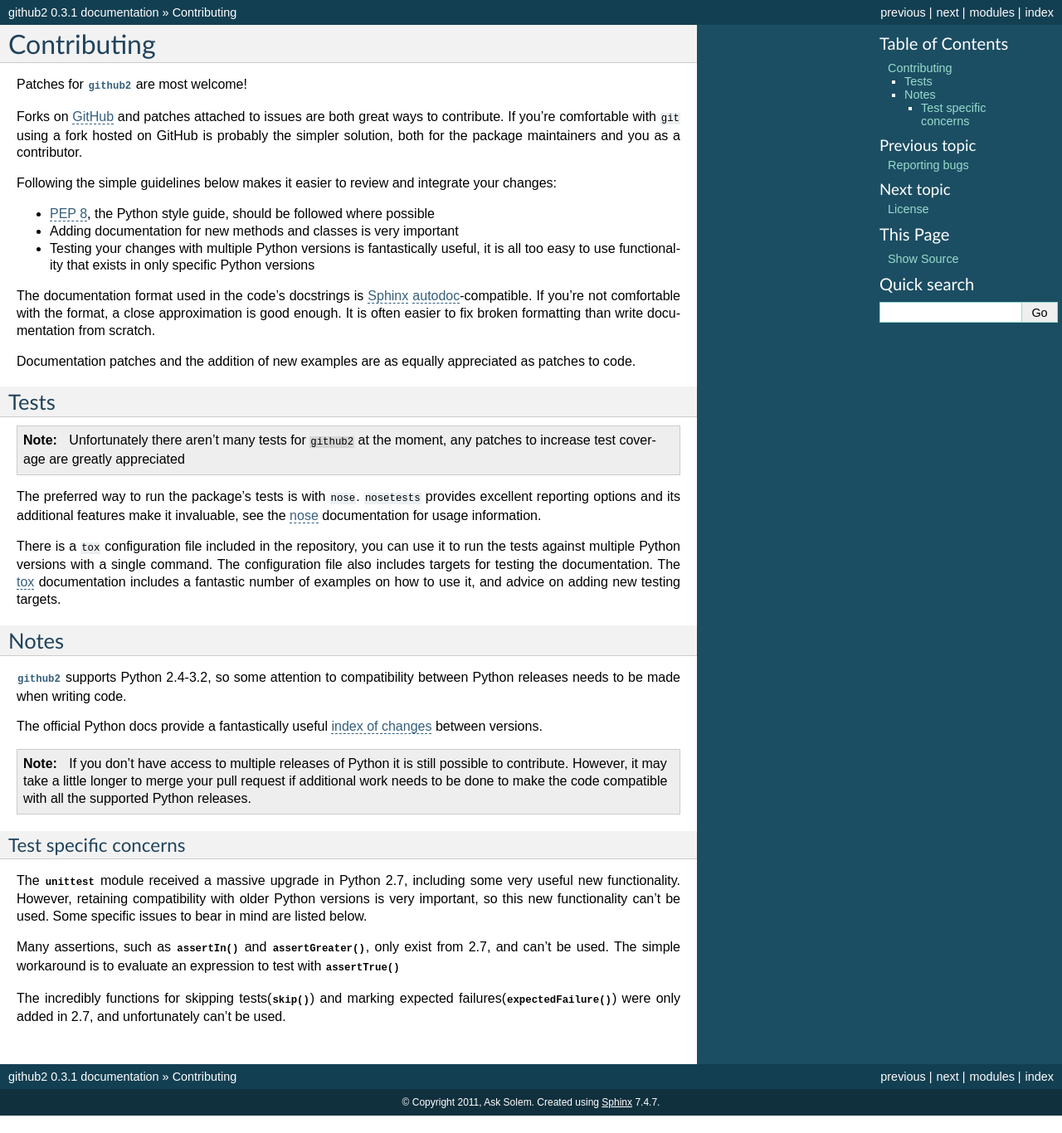
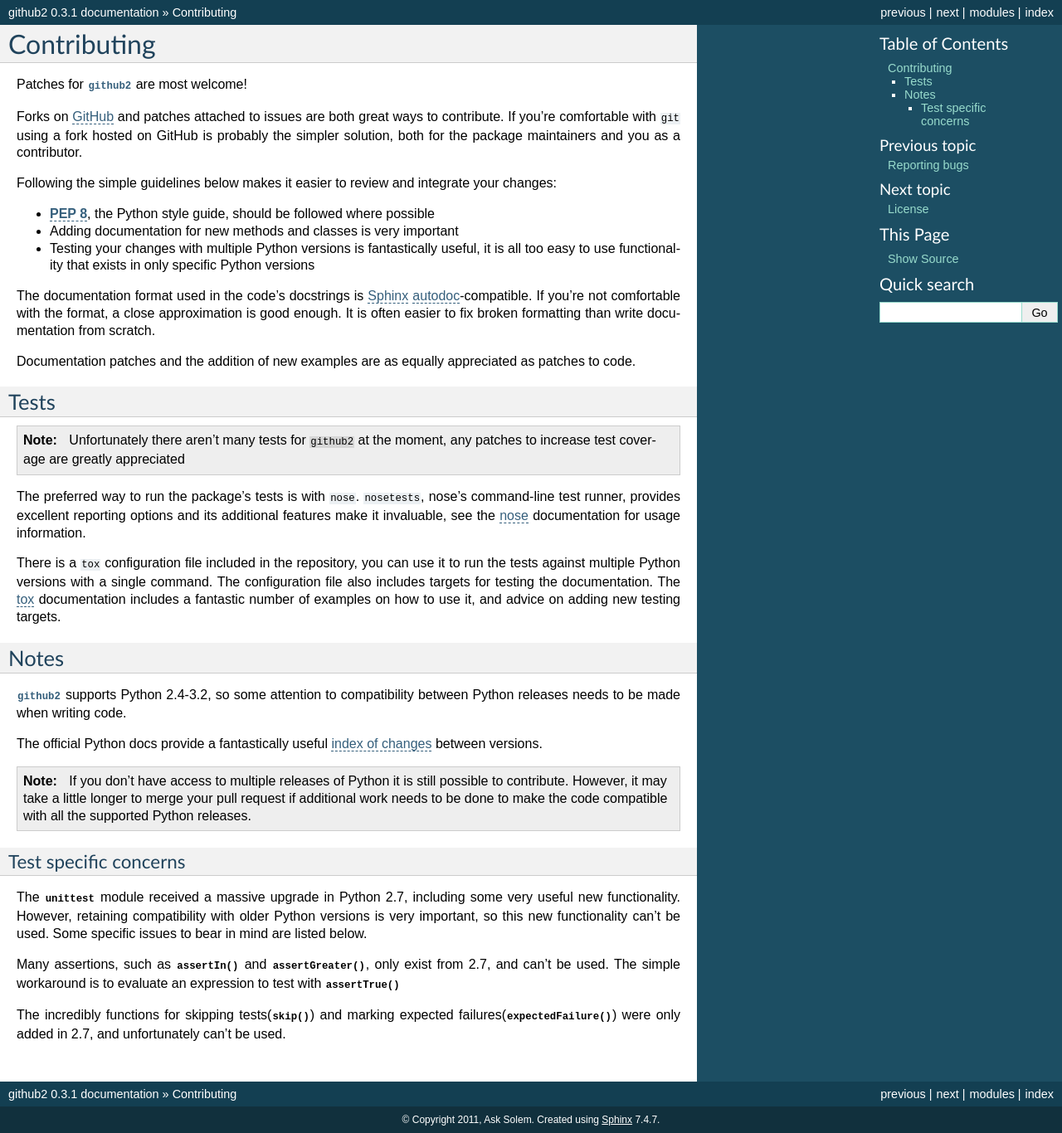
Before and after one commit to ask/python-github2, a Sphinx documentation site: the page built from doc/contributing.rst, in a window 1280 px wide and 1366 px high. Shown: the whole window at 83% size. Built offline with Sphinx 7.4.7, drawn with Linux system fonts in a browser that asks for light colours; cross-references to code outside the pages are shown as plain code.

Commit message:
Minor typo and grammar fixes.

```diff
--- a/doc/api/client.rst
+++ b/doc/api/client.rst
@@ -35,8 +35,8 @@
     >>> github = Github(username="ask", api_token=".......", cache="cache_dir")
 
 API calls are limited by github.com to 1 per second by default.  To have the
-Github client enforce this and avoid rate limit errors, pass requests_per_second
-in::
+``Github`` client enforce this and avoid rate limit errors, pass
+``requests_per_second`` in::
 
     >>> from github2.client import Github
     >>> github = Github(username="ask", api_token=".......",
--- a/doc/contributing.rst
+++ b/doc/contributing.rst
@@ -33,8 +33,9 @@
    patches to increase test coverage are greatly appreciated
 
 The preferred way to run the package's tests is with :pypi:`nose`.
-``nosetests`` provides excellent reporting options and its additional features
-make it invaluable, see the nose_ documentation for usage information.
+``nosetests``, nose's command-line test runner, provides excellent reporting
+options and its additional features make it invaluable, see the nose_
+documentation for usage information.
 
 There is a :pypi:`tox` configuration file included in the repository, you can
 use it to run the tests against multiple Python versions with a single command.
--- a/doc/index.rst
+++ b/doc/index.rst
@@ -17,7 +17,7 @@
    :prefix: Download
    :class: sidebar
 
-This is an experimental python library implementing all of the features
+This is an experimental Python library implementing all of the features
 available in version 2 of the `Github API`_.
 
 You should read the developer documentation for the `Github API`_ first.
--- a/doc/quickstart.rst
+++ b/doc/quickstart.rst
@@ -2,7 +2,7 @@
 ==========
 
 Once :mod:`github2` is :doc:`installed <install>` we can open an interactive
-Python session, and perform some basic tasks to familiarise ourselves with the
+Python session and perform some basic tasks to familiarise ourselves with the
 package.
 
 Create an unauthenticated client object::
```
Also changed, not shown: other parts of doc/contributing.rst (+1 -2 lines).
